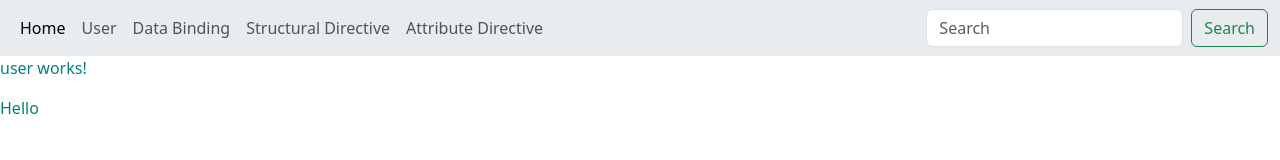
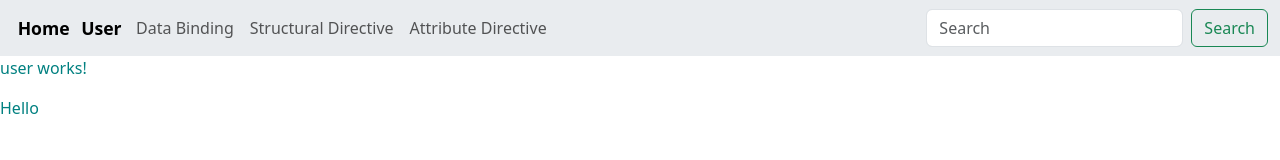
Before and after one commit to BebsYanski/angular, an Angular app in the folder angular_19_proj/: page /user in a window 1280 px wide. Shown: the top 160 px of the page. Built offline with nearby package versions, Linux system fonts and the light colour scheme.

Commit message:
add routerLinks

```diff
--- a/angular_19_proj/src/app/app.html
+++ b/angular_19_proj/src/app/app.html
@@ -15,19 +15,23 @@
     <div class="collapse navbar-collapse" id="navbarSupportedContent">
       <ul class="navbar-nav me-auto mb-2 mb-lg-0">
         <li class="nav-item">
-          <a class="nav-link active" aria-current="page" href="">Home</a>
+          <a class="nav-link active" aria-current="page" routerLink="">Home</a>
         </li>
         <li class="nav-item">
-          <a class="nav-link" href="user">User</a>
+          <a class="nav-link" routerLinkActive="active" routerLink="user">User</a>
         </li>
         <li class="nav-item">
-          <a class="nav-link" href="data-binding">Data Binding</a>
+          <a class="nav-link" routerLinkActive="active" routerLink="/data-binding">Data Binding</a>
         </li>
         <li class="nav-item">
-          <a class="nav-link" href="structural-directives">Structural Directive </a>
+          <a class="nav-link" routerLinkActive="active" [routerLink]="'structural-directives'"
+            >Structural Directive
+          </a>
         </li>
         <li class="nav-item">
-          <a class="nav-link" href="attribute-directives">Attribute Directive</a>
+          <a class="nav-link" routerLinkActive="active" [routerLink]="['attribute-directives']"
+            >Attribute Directive</a
+          >
         </li>
         <!-- <li class="nav-item dropdown">
           <a
--- a/angular_19_proj/src/app/app.scss
+++ b/angular_19_proj/src/app/app.scss
@@ -0,0 +1,8 @@
+.active {
+  font-weight: 800;
+  scale: 1.1;
+}
+
+a:hover {
+  scale: 1.1;
+}
```
Also changed, not shown: angular_19_proj/src/app/app.ts (+4 -11 lines).
